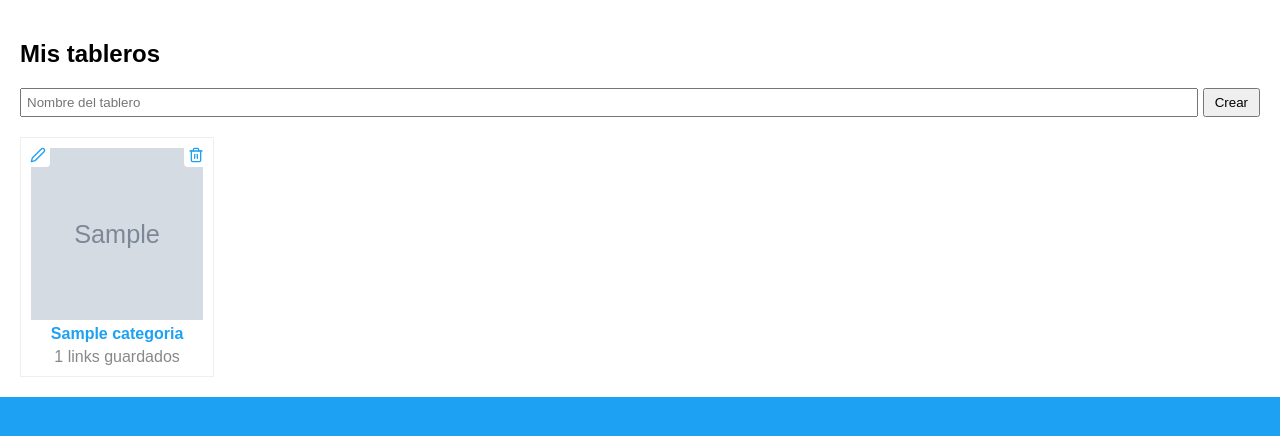
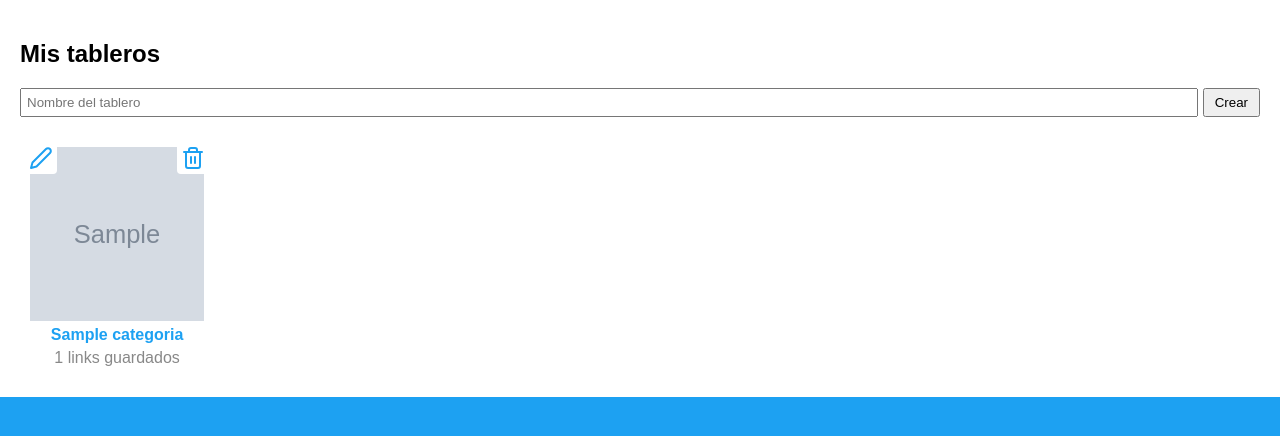
Before and after one commit to admivideo/linkaloo.com, a PHP site: page /tableros.php in a window 1280 px wide. Shown: the part 70-506 px from the top of the page. Run offline with PHP 8.4, Linux system fonts and the light colour scheme; the visitor is signed in with stand-in values (Sample User, id 1); tables that the repository leaves empty hold one stand-in row (values such as "Sample post"); grey boxes marked "Sample" are stand-in pictures; some web fonts are replaced.

Commit message:
Remove board grid borders and enlarge icons

```diff
--- a/assets/style.css
+++ b/assets/style.css
@@ -90,16 +90,16 @@ body {font-family: 'Rambla', sans-serif;margin:0;padding:0;background:#1DA1F2;co
 .board-create input {flex:1;padding:5px;}
 .board-create button {padding:5px 10px;}
 .board-grid {display:grid;grid-template-columns:repeat(6,1fr);gap:0 15px;list-style:none;margin:0;padding:0;align-items:start;}
-.board-item {position:relative;border:1px solid #eee;padding:10px;text-align:center;}
+.board-item {position:relative;padding:10px;text-align:center;}
 .board-item img {width:100%;aspect-ratio:1/1;object-fit:cover;margin-bottom:5px;display:block;}
 .board-link {display:block;text-decoration:none;color:inherit;}
 .board-name {display:block;font-weight:bold;margin-bottom:5px;color:#1DA1F2;}
 .board-item .count {color:#888;display:block;}
-.board-item .edit-board {position:absolute;top:5px;left:5px;text-decoration:none;font-size:16px;background:#fff;color:#1DA1F2;border-radius:4px;padding:4px;display:inline-flex;}
-.board-item .edit-board svg{width:16px;height:16px;}
+.board-item .edit-board {position:absolute;top:5px;left:5px;text-decoration:none;font-size:20px;background:#fff;color:#1DA1F2;border-radius:4px;padding:4px;display:inline-flex;}
+.board-item .edit-board svg{width:24px;height:24px;}
 .board-item form {position:absolute;top:5px;right:5px;margin:0;}
-.board-item .delete-board {background:#fff;border:none;cursor:pointer;font-size:16px;color:#1DA1F2;border-radius:4px;padding:4px;display:inline-flex;}
-.board-item .delete-board svg{width:16px;height:16px;}
+.board-item .delete-board {background:#fff;border:none;cursor:pointer;font-size:20px;color:#1DA1F2;border-radius:4px;padding:4px;display:inline-flex;}
+.board-item .delete-board svg{width:24px;height:24px;}
 
 @media (max-width:1024px){
   .board-grid {grid-template-columns:repeat(4,1fr);}
```
